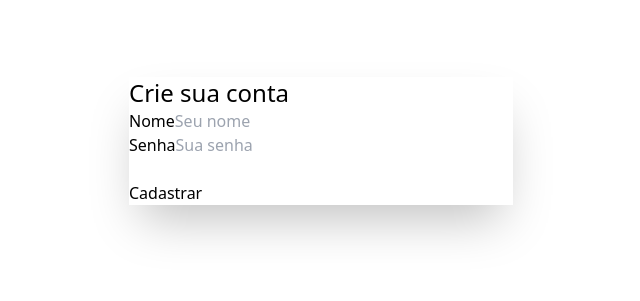
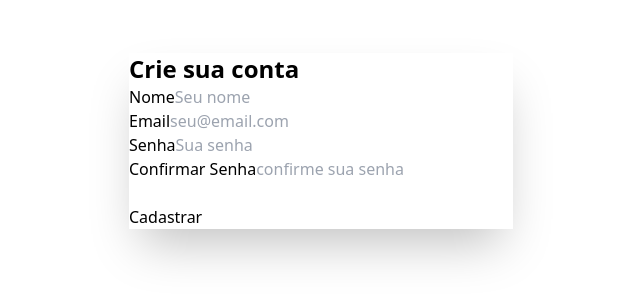
Before and after one commit to KioryFNC/ProjectCRUD, a Next.js app: page /auth/signup in a window 1280 px wide. Shown: the part 259-560 px from the top of the page, without its empty margins (319-959 px from the left). Built offline with nearby package versions, Linux system fonts and the light colour scheme.

Commit message:
fix: zod & verifypassword

```diff
--- a/src/app/auth/login/page.tsx
+++ b/src/app/auth/login/page.tsx
@@ -1,15 +1,20 @@
 "use client";
 
+import { useForm } from "react-hook-form";
+import { zodResolver } from "@hookform/resolvers/zod";
+import { useRouter } from "next/navigation";
+
+// 1. Importamos o schema e o tipo de LOGIN
 import { LoginFormType, loginSchema } from "../../schemas/authSchema";
 import api from "../../lib/api";
-import { useRouter } from "next/navigation";
-import { useForm } from "react-hook-form";
-import { zodResolver } from "@hookform/resolvers/zod";
-import { useAuthStore } from "@/app/store/authStore";
+
+// 2. Importamos nosso "cofre" (store) do Zustand
+import { useAuthStore } from "../../store/authStore";
 
 export default function LoginPage() {
   const router = useRouter();
 
+  // 3. Pegamos a função "setToken" do nosso store para salvar a chave
   const { setToken } = useAuthStore();
 
   const {
@@ -17,16 +22,25 @@ export default function LoginPage() {
     handleSubmit,
     formState: { errors },
   } = useForm<LoginFormType>({
+    // 4. Usamos o resolver do Zod com o schema de LOGIN
     resolver: zodResolver(loginSchema),
   });
 
+  // 5. Função de submissão do formulário de login
   const onSubmit = async (data: LoginFormType) => {
     try {
+      // 6. Enviamos os dados para a rota de LOGIN
       const response = await api.post("/auth/login", data);
+
+      // 7. A API nos devolve um token. Pegamos ele da resposta.
       const token = response.data.token;
+
+      // 8. ESTE É O PASSO CRUCIAL: Salvamos o token no nosso "cofre"
       setToken(token);
-      alert("login realizado com sucesso!");
-      router.push("/src/app/dashboard/products");
+
+      alert("Login realizado com sucesso!");
+      // 9. Redirecionamos o usuário para a página de produtos
+      router.push("/dashboard/products");
     } catch (error) {
       alert("E-mail ou senha inválidos.");
       console.error(error);
@@ -38,6 +52,8 @@ export default function LoginPage() {
       <div className="card w-full max-w-sm shrink-0 bg-base-100 shadow-2xl">
         <form className="card-body" onSubmit={handleSubmit(onSubmit)}>
           <h1 className="text-2xl font-bold">Login</h1>
+
+          {/* CAMPO E-MAIL */}
           <div className="form-control">
             <label className="label">
               <span className="label-text">Email</span>
@@ -53,6 +69,7 @@ export default function LoginPage() {
             )}
           </div>
 
+          {/* CAMPO SENHA */}
           <div className="form-control">
             <label className="label">
               <span className="label-text">Senha</span>
@@ -70,6 +87,7 @@ export default function LoginPage() {
             )}
           </div>
 
+          {/* BOTÃO DE ENVIAR */}
           <div className="form-control mt-6">
             <button type="submit" className="btn btn-primary">
               Entrar
--- a/src/app/auth/signup/page.tsx
+++ b/src/app/auth/signup/page.tsx
@@ -1,10 +1,12 @@
 "use client";
 
-import { SignupFormType, signupSchema } from "../../schemas/authSchema";
-import api from "../../lib/api";
-import { useRouter } from "next/navigation";
 import { useForm } from "react-hook-form";
 import { zodResolver } from "@hookform/resolvers/zod";
+import { useRouter } from "next/navigation";
+
+import { SignupFormType, signupSchema } from "../../schemas/authSchema";
+
+import api from "../../lib/api";
 
 export default function SignupPage() {
   const router = useRouter();
@@ -34,7 +36,7 @@ export default function SignupPage() {
     <div className="flex min-h-screen items-center justify-center bg-base-200">
       <div className="card w-full max-w-sm shrink-0 bg-base-100 shadow-2xl">
         <form className="card-body" onSubmit={handleSubmit(onSubmit)}>
-          <h1 className="text-2xl">Crie sua conta</h1>
+          <h1 className="text-2xl font-bold">Crie sua conta</h1>
           <div className="form-control">
             <label className="label">
               <span className="label-text">Nome</span>
@@ -47,6 +49,21 @@ export default function SignupPage() {
             />
             {errors.name && (
               <p className="mt-1 text-xs text-error">{errors.name.message}</p>
+            )}
+          </div>
+
+          <div className="form-control">
+            <label className="label">
+              <span className="label-text">Email</span>
+            </label>
+            <input
+              type="email"
+              placeholder="seu@email.com"
+              className="input input-bordered"
+              {...register("email")}
+            />
+            {errors.email && (
+              <p className="mt-1 text-xs text-error">{errors.email.message}</p>
             )}
           </div>
 
@@ -66,9 +83,25 @@ export default function SignupPage() {
               </p>
             )}
           </div>
+          <div className="form-control">
+            <label className="label">
+              <span className="label-text">Confirmar Senha</span>
+            </label>
+            <input
+              type="password"
+              placeholder="confirme sua senha"
+              className="input input-bordered"
+              {...register("verifyPassword")}
+            />
+            {errors.verifyPassword && (
+              <p className="mt-1 text-xs text-error">
+                {errors.verifyPassword.message}
+              </p>
+            )}
+          </div>
 
           <div className="form-control mt-6">
-            <button type="submit" className="btn btn-bg-primary">
+            <button type="submit" className="btn btn-primary">
               Cadastrar
             </button>
           </div>
--- a/src/app/schemas/authSchema.ts
+++ b/src/app/schemas/authSchema.ts
@@ -1,10 +1,17 @@
 import { z } from "zod";
 
-export const signupSchema = z.object({
-  name: z.string().min(3, "O nome precisa ter no minimo 3 caracteres"),
-  email: z.string().email("Por favor, insira um e-mail válido"),
-  password: z.string().min(6, "A senha precisa ter no mínimo 6 caracteres"),
-});
+export const signupSchema = z
+  .object({
+    name: z.string().min(3, "O nome precisa ter no minimo 3 caracteres"),
+    email: z.string().email("Por favor, insira um e-mail válido"),
+    password: z.string().min(6, "A senha precisa ter no mínimo 6 caracteres"),
+    verifyPassword: z.string(),
+  })
+
+  .refine((data) => data.password === data.verifyPassword, {
+    message: "As senhas não coincidem.",
+    path: ["verifyPassword"],
+  });
 
 export type SignupFormType = z.infer<typeof signupSchema>;
 
```
